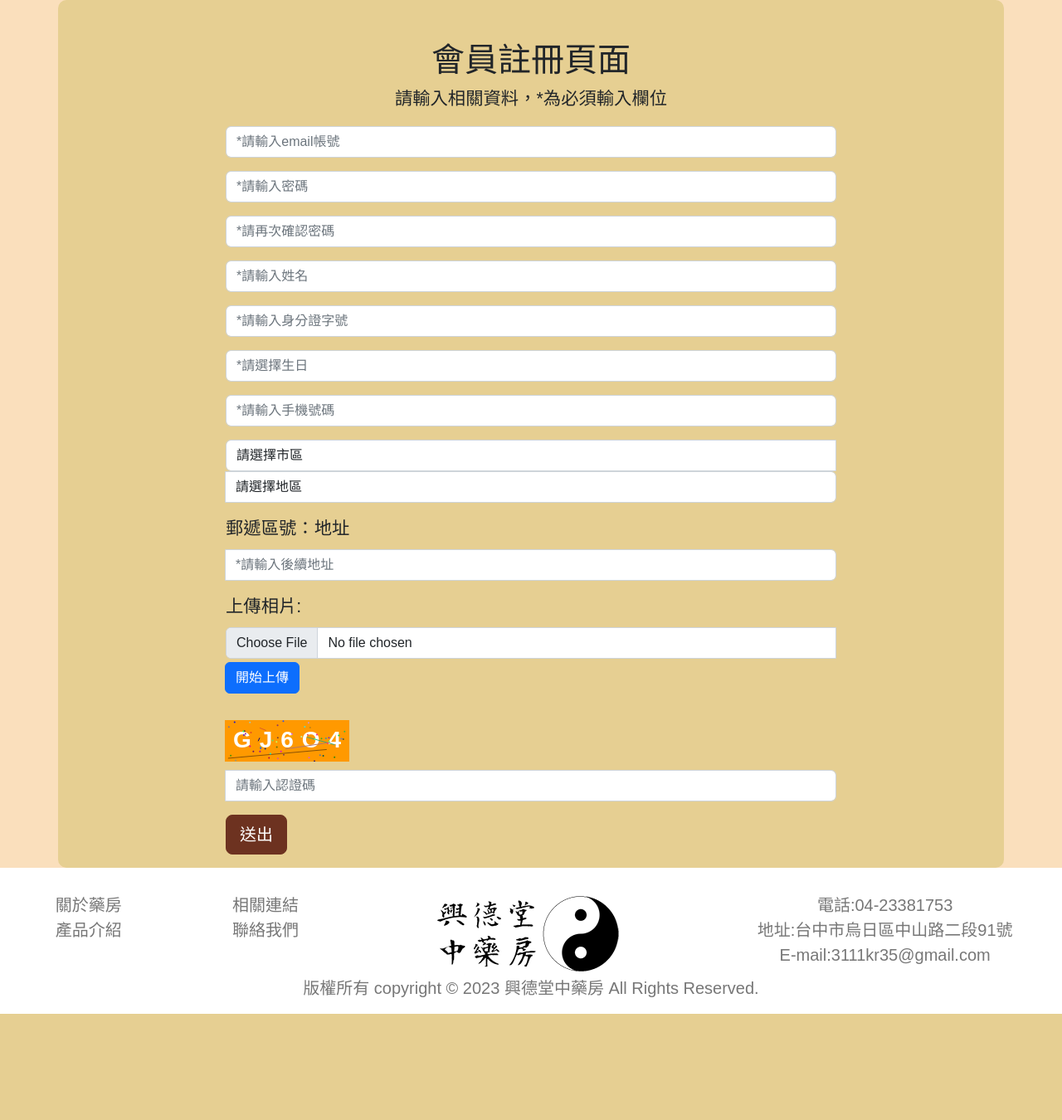
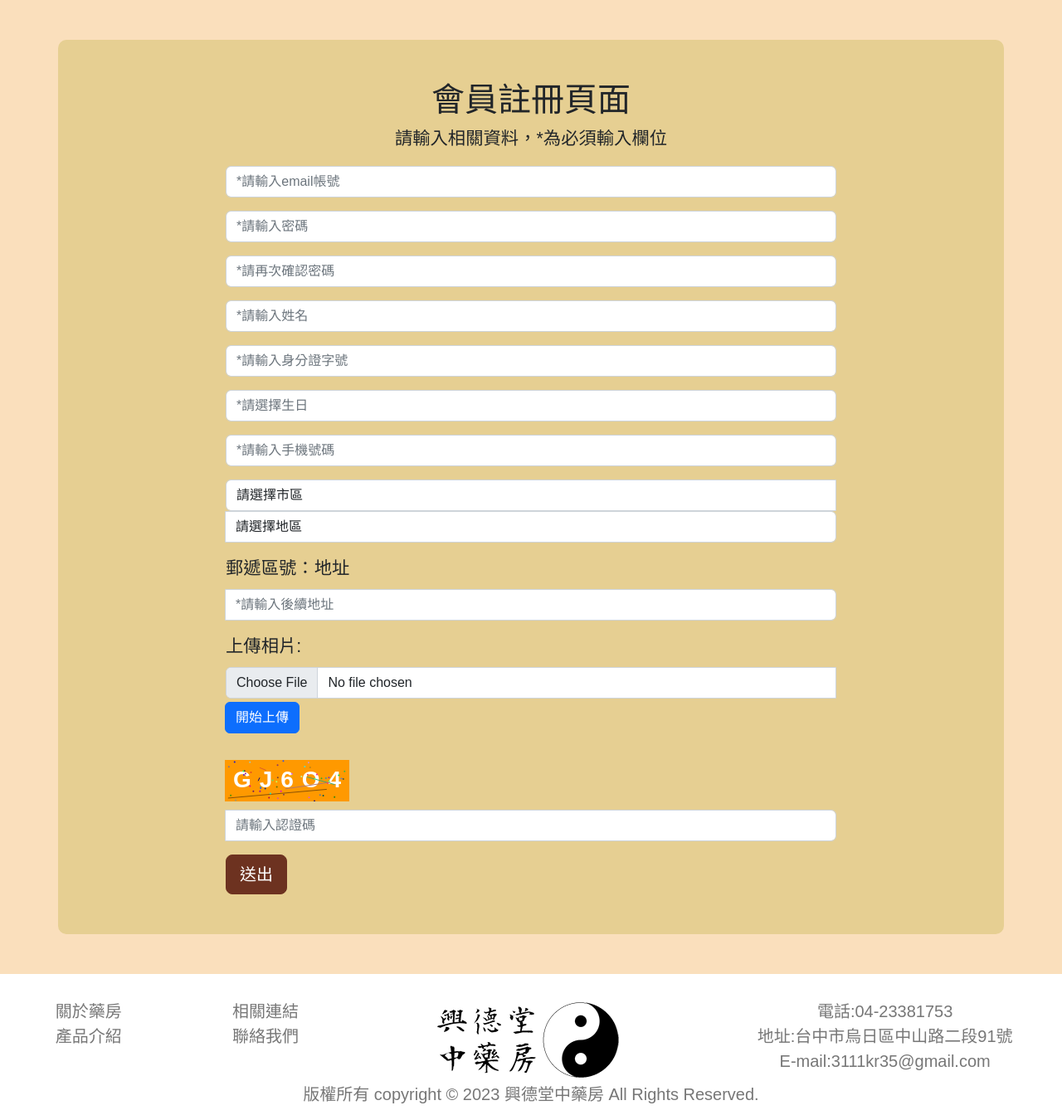
Before and after one commit to liao166/project, a PHP site: page /register.php in a window 1280 px wide. Shown: the part 255-1605 px from the top of the page at 83% size. Before the commit the page ends 1477 px from the top, so only its background shows below. Run offline with PHP 8.4, Linux system fonts and the light colour scheme; data comes from the database, SQL or seed files in the repository; data that the repository does not hold is empty.

Commit message:
Add files via upload

```diff
--- a/contact.php
+++ b/contact.php
@@ -30,7 +30,7 @@ if (isset($_POST['flag'])) {
     </section>
     <section class="content">
         <?php require_once("navbar.php"); ?>
-        <div class="container text-center mt-5 pb-3 box">
+        <div class="container text-center mt-5 pb-5 box">
             <div class="row">
                 <div class="col-sm-12 mt-5">
                     <h2>聯絡我們</h2>
--- a/register.php
+++ b/register.php
@@ -63,7 +63,7 @@
     ?>
     <section class="content">
         <?php require_once("navbar.php"); ?>
-        <div class="container box">
+        <div class="container mt-5 mb-5 box">
             <div class="row">
                 <div class="col-sm-12 text-center mt-5">
                     <h1>會員註冊頁面</h1>
@@ -134,8 +134,8 @@
                             <input type="text" name="recaptcha" id="recaptcha" class="form-control" placeholder="請輸入認證碼">
                         </div>
                         <input type="hidden" name="formctl" id="formctl" value="reg">
-                        <div class="input-group mb-3">
-                            <button type="submit" class="btn btn-mycolor btn-lg">送出</button>
+                        <div class="input-group ">
+                            <button type="submit" class="btn btn-mycolor btn-lg mb-5">送出</button>
                         </div>
                     </form>
                 </div>
```
